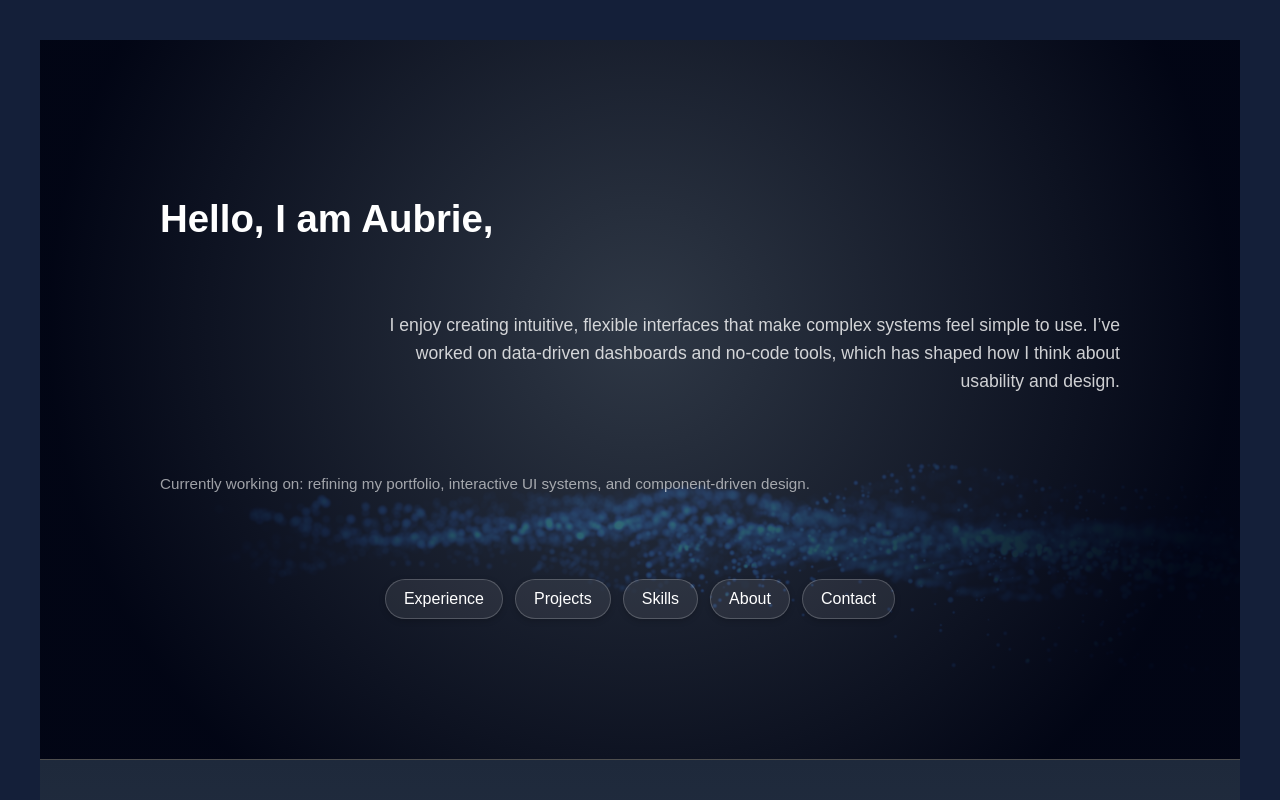
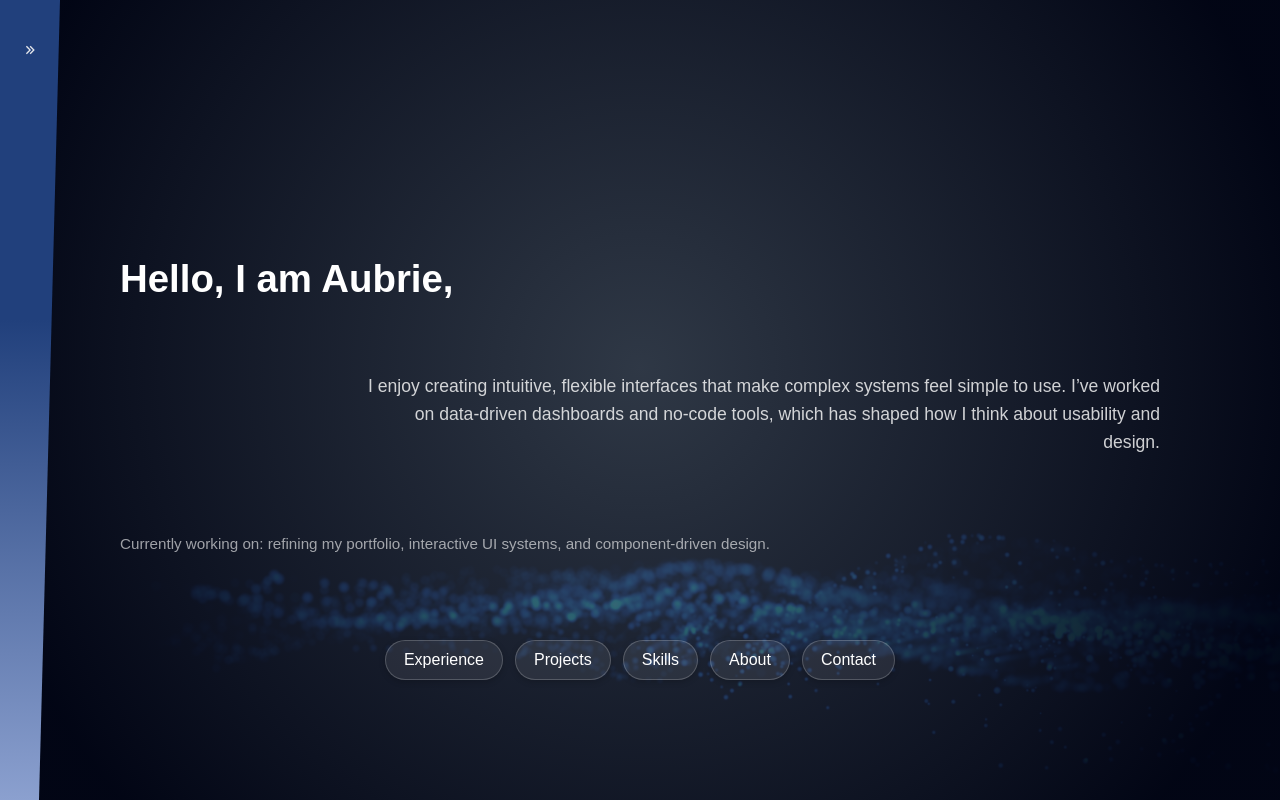
Before and after one commit to llfbh33/portfolio-update, a Next.js app: page / in a window 1280 px wide. Built offline with nearby package versions, Linux system fonts and the light colour scheme.

Commit message:
added the nav bar back in, added in ability to dynamically add Project information

```diff
--- a/src/app/components/About.js
+++ b/src/app/components/About.js
@@ -1,7 +1,7 @@
 // /components/About.js
 import { aboutMeString } from "../data/aboutMe";
 
-export default function About({scrollToSection}) {
+export default function About({ scrollToSection }) {
 
 
     return (
@@ -33,15 +33,21 @@ export default function About({scrollToSection}) {
                 }}
             >
                 <p
-                    href="#"
-                    style={buttonStyle}
+                    className="button-style"
+                    onClick={() =>
+                        window.open(
+                            "https://docs.google.com/document/d/1_Hw2HF0YgszRQC8y3ldnmuvPuu2QP7KcxMOs-kKIhA4/edit?usp=sharing",
+                            "_blank",
+                            "noopener,noreferrer"
+                        )
+                    }
                 >
                     Resume
                 </p>
 
                 <p
+                    className="button-style"
                     onClick={() => scrollToSection('contact')}
-                    style={buttonStyle}
                 >
                     Contact Me
                 </p>
--- a/src/app/components/Section.js
+++ b/src/app/components/Section.js
@@ -8,12 +8,29 @@ export default function Section({ title, children, index }) {
       className={title === "Hero" ? "hero-styling" : isEven ? "even-styling" : "odd-styling"}
       id={title.toLowerCase()}
     >
-      {title !== "Hero" && <h2 style={{ marginBottom: "20px", fontSize: "2rem" }}>
-        {title}
-      </h2>}
-
-      <div>{children}</div>
-
+      {title === "Skills"
+        ? (
+          <>
+            <div className="skills-headings">
+              <h2 style={{ marginBottom: "20px", fontSize: "2rem", width: "50%" }}>
+                {title}
+              </h2>
+              <h2 style={{ marginBottom: "20px", fontSize: "2rem", width: "50%" }}>
+                {`Soft ${title}`}
+              </h2>
+            </div>
+            <div>{children}</div>
+          </>
+        ) : title !== "Hero" ? (
+          <>
+            <h2 style={{ marginBottom: "20px", fontSize: "2rem" }}>
+              {title}
+            </h2>
+            <div>{children}</div>
+          </>
+        ) : (
+          <div>{children}</div>
+        )}
     </section>
   );
 }
--- a/src/app/components/SideBar.js
+++ b/src/app/components/SideBar.js
@@ -40,6 +40,7 @@ export default function Sidebar({ appSections, sideBarOpen, setSideBarOpen, sect
             id="heroBar"
             ref={sidebarRef}
             style={{
+                zIndex: 1000,
                 width: sideBarOpen ? "400px" : "60px",
                 height: "100vh",
                 background: "#111827",
--- a/src/app/globals.css
+++ b/src/app/globals.css
@@ -117,7 +117,33 @@ body {
   display: flex;
   flex-direction: column;
   justify-content: center;
-  height: 100%;
+  /* height: 100%; */
   color: white;
   border-bottom: 1px solid rgba(255, 255, 255, 0.305);
 }
+
+
+
+/* SKILLS HEADING STYLING */
+.skills-headings {
+  width: 100%;
+  display: flex;
+  flex-direction: row;
+  gap: 10px;
+}
+
+.skills-headings h2 {
+  margin-bottom: 20px;
+  font-size: 2rem;
+  width: 50%;
+}
+
+@media (max-width: 600px) {
+  .skills-headings {
+    flex-direction: column;
+  }
+
+  .skills-headings h2 {
+    width: 100%;
+  }
+}
--- a/src/app/page.js
+++ b/src/app/page.js
@@ -64,12 +64,12 @@ export default function Home() {
         style={{
           display: "flex",
         }}>
-        {/* <Sidebar appSections={sections} sideBarOpen={sideBarOpen} setSideBarOpen={setSideBarOpen} section={selectedSection} setSection={setSelectedSection} /> */}
+        <Sidebar appSections={sections} sideBarOpen={sideBarOpen} setSideBarOpen={setSideBarOpen} section={selectedSection} setSection={setSelectedSection} />
         <div
           style={{
             overflowY: "scroll",
             // marginLeft: "20px",
-            padding: "40px",
+            padding: "0px",
             height: "100vh",
             width: "100%",
           }}>
```
